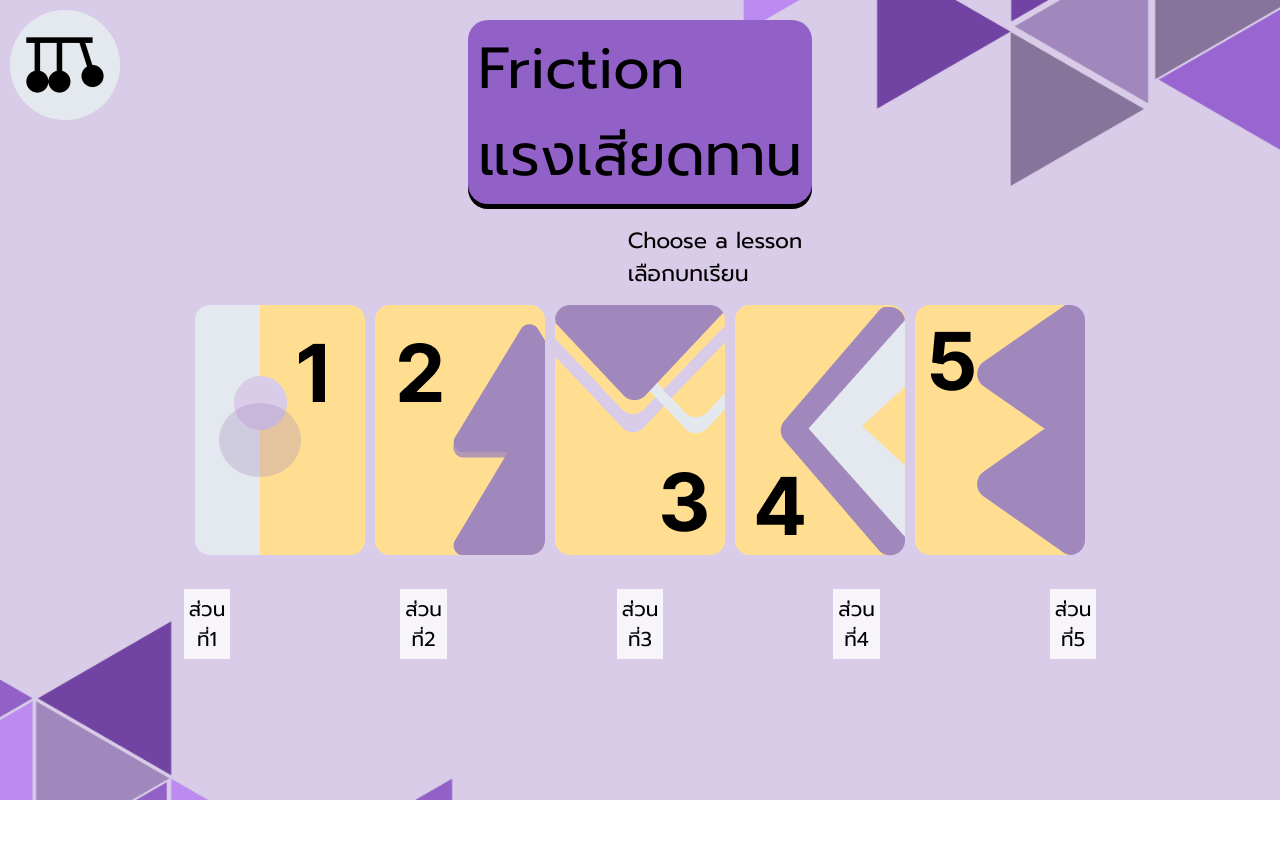
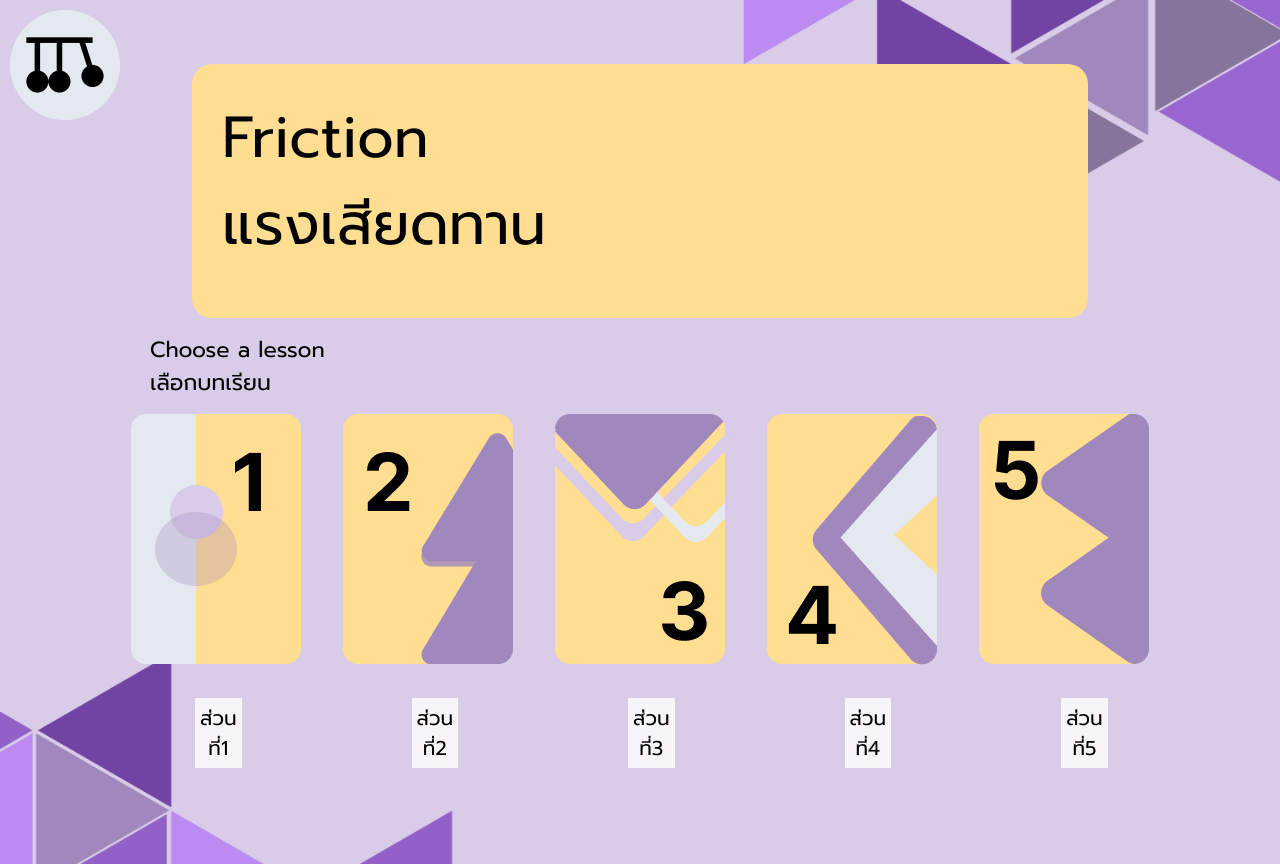
Before and after one commit to KaminariSora/Project_EG203, a React (Create React App) app in the folder eg203/: page / in a window 1280 px wide. Before the commit the page ends 800 px from the top, so only its background shows below. Built offline with nearby package versions, Linux system fonts and the light colour scheme.

Commit message:
finish home button

```diff
--- a/eg203/src/home/home_template.css
+++ b/eg203/src/home/home_template.css
@@ -13,17 +13,18 @@ body {
     background-repeat: repeat;
     background-position: center;
 }
-.title {
+.title-home {
     margin: 15px;
-    margin-left: 200px;
-    margin-right: 200px;
-    padding: 50px;
-    padding-bottom: 80px;
+    margin-left: 15%;
+    margin-right: 15%;
+    margin-top: 5%;
+    padding: 30px;
+    padding-bottom: 50px;
     border-radius: 20px;
     background-color: #ffde91;
     font-size: 58px;
 }
-.title2 {
+.title2-home {
     margin-left: 150px;
     font-size: 22px;
 }
@@ -34,7 +35,7 @@ body {
     font-size: 2px;
   }
 
-  .grid-container {
+  .grid-container-home {
     display: grid;
     margin-left: 110px;
     margin-right: 110px;
@@ -44,7 +45,7 @@ body {
     background-color: transparent;
   }
 
-  .grid-container > div {
+  .grid-container-home > div {
     background-color: rgba(255, 255, 255, 0.8);
     text-align: center;
     padding: 5px 0;
@@ -53,7 +54,7 @@ body {
     margin-top: 5px;
   }
 
-  .grid-container2 {
+  .grid-container2-home {
 
     display: grid;
     margin-left: 110px;
@@ -63,7 +64,7 @@ body {
     padding: 5px;
 
   }
-  .grid-container2 > div {
+  .grid-container2-home > div {
     background-color: rgba(255, 255, 255, 0.8);
 
     text-align: center;
--- a/eg203/src/home/home_template.js
+++ b/eg203/src/home/home_template.js
@@ -1,36 +1,48 @@
 import React from 'react';
 import './home_template.css';
+import { useState } from 'react';
+import Solution from './popup_lesson';
+import { lesson1, lesson2, lesson3, lesson4, lesson5 } from './lesson-content';
 
 const Home = () => {
+    const [SolutionOpen, setSolutionOpen] = useState(false)
+    const [lessonlist, setLessonlist] = useState([])
+
+    const handleClick = (id) => {
+        setLessonlist(id)
+        setSolutionOpen(true);
+      };
+
     return (
-        <div className="container">
+        <div className="container-home">
+            {SolutionOpen && <Solution setSolutionOpen={setSolutionOpen} lessonList={lessonlist}/>}
             <img className="logo" src="./Images/LogoApp.png" alt="App Logo" />
-            <div className="title">Friction <br></br> แรงเสียดทาน</div>
-            <div className="title2">Choose a lesson <br></br> เลือกบทเรียน</div>
-            <div className="grid-container">
-                <div className="btn-home" id="lesson1">
+            <div className="title-home">Friction <br></br> แรงเสียดทาน</div>
+            <div className="title2-home">Choose a lesson <br></br> เลือกบทเรียน</div>
+            <div className="grid-container-home">
+                <div className="btn-home" id="lesson1" onClick={() => handleClick(lesson1)}>
                     <img src="./Images/Lesson1.png" alt="Lesson 1" />
                 </div>
-                <div className="btn-home" id="lesson2">
+                <div className="btn-home" id="lesson2" onClick={() => handleClick(lesson2)}>
                     <img src="./Images/Lesson2.png" alt="Lesson 2" />
                 </div>
-                <div className="btn-home" id="lesson3">
+                <div className="btn-home" id="lesson3" onClick={() => handleClick(lesson3)}>
                     <img src="./Images/Lesson3.png" alt="Lesson 3" />
                 </div>
-                <div className="btn-home" id="lesson4">
+                <div className="btn-home" id="lesson4" onClick={() => handleClick(lesson4)}>
                     <img src="./Images/Lesson4.png" alt="Lesson 4" />
                 </div>
-                <div className="btn-home" id="lesson5">
+                <div className="btn-home" id="lesson5" onClick={() => handleClick(lesson5)}>
                     <img src="./Images/Lesson5.png" alt="Lesson 5" />
                 </div>
 
             </div>
-            <div className='grid-container2'>
-                <div className="btn-home" id="lesson1">ส่วนที่1</div>
-                <div className="btn-home" id="lesson2">ส่วนที่2</div>
-                <div className="btn-home" id="lesson3">ส่วนที่3</div>
-                <div className="btn-home" id="lesson4">ส่วนที่4</div>
-                <div className="btn-home" id="lesson5">ส่วนที่5</div>
+            <div className='grid-container2-home'>
+                <div className="btn-home" id="lesson1" onClick={() => handleClick(lesson1)}>ส่วนที่1</div>
+                <div className="btn-home" id="lesson2" onClick={() => handleClick(lesson2)}>ส่วนที่2</div>
+                <div className="btn-home" id="lesson3" onClick={() => handleClick(lesson3)}>ส่วนที่3</div>
+                <div className="btn-home" id="lesson4" onClick={() => handleClick(lesson4)}>ส่วนที่4</div>
+                <div className="btn-home" id="lesson5" onClick={() => handleClick(lesson5)}>ส่วนที่5</div>
             </div>
 
         </div>
--- /dev/null
+++ b/eg203/src/home/lesson-content.js
@@ -0,0 +1,26 @@
+const lesson1 = [
+    { Ex: "1", page: "/section1_1" },
+
+  ];
+
+  const lesson2 = [
+    { Ex: "1", page: "/section2_1" },
+    { Ex: "2", page: "/section2_2" },
+
+  ];
+
+  const lesson3 = [
+    { Ex: "1", page: "/section3_1" },
+    { Ex: "2", page: "/section3_2" },
+  ];
+
+  const lesson4 = [
+    { Ex: "1", page: "/section4_1" },
+
+  ];
+
+  const lesson5 = [
+    { Ex: "1", page: "/section5_1" },
+  ];
+
+export {lesson1,lesson2,lesson3,lesson4,lesson5}
--- /dev/null
+++ b/eg203/src/home/popup_lesson.css
@@ -0,0 +1,26 @@
+#popup-content {
+    display: flex;
+    align-items: center;
+    justify-content: center;
+    flex-direction: column;
+    gap: 5%;
+    font-size: 1.5rem;
+}
+
+#yellow-container {
+    background: yellow;
+    width: 300px;
+    height: 300px;
+}
+
+.box-lesson {
+    background-color: #FFDE91;
+    border-radius: 10px;
+    height: 20%;
+    width: 40%;
+    gap: 30px;
+    display: flex;
+    align-items: center;
+    justify-content: center;
+
+}
--- /dev/null
+++ b/eg203/src/home/popup_lesson.js
@@ -0,0 +1,43 @@
+import './popup_lesson.css'
+
+const Solution = ({setSolutionOpen,lessonList}) => {
+    const styleBox =  {
+        backgroundColor:"rgba(228, 233, 239, 0.9)",
+    }
+    const closePopUp = {
+        position: 'absolute',
+        right: 0,
+        top: 0,
+        transform: 'translate(-50%, 50%)',
+        margin: '10px',
+        border: 'none',
+        borderRadius: '50%',
+        width: '50px',
+        height: '50px',
+        fontSize: '2rem'
+    }
+
+    const handleClosePopup = () => {
+        setSolutionOpen(false)
+        console.log("set")
+    }
+
+    const handleNav = (path) => {
+        console.log(path);
+        window.location.href = path;
+    }
+
+    return (
+        <div className="popup-container" style={styleBox}>
+            <div className="popup-content" id="popup-content">
+                <div style={{fontSize: "50px",fontWeight:"bold"}}>เลือกข้อ</div>
+                {lessonList.map((item, index) => (
+                    <div key={index} className='box-lesson' onClick={() => handleNav(item.page)}>{item.Ex}</div>
+                ))}
+                <button style={closePopUp} onClick={handleClosePopup}>X</button>
+            </div>
+        </div>
+    )
+}
+
+export default Solution
```
